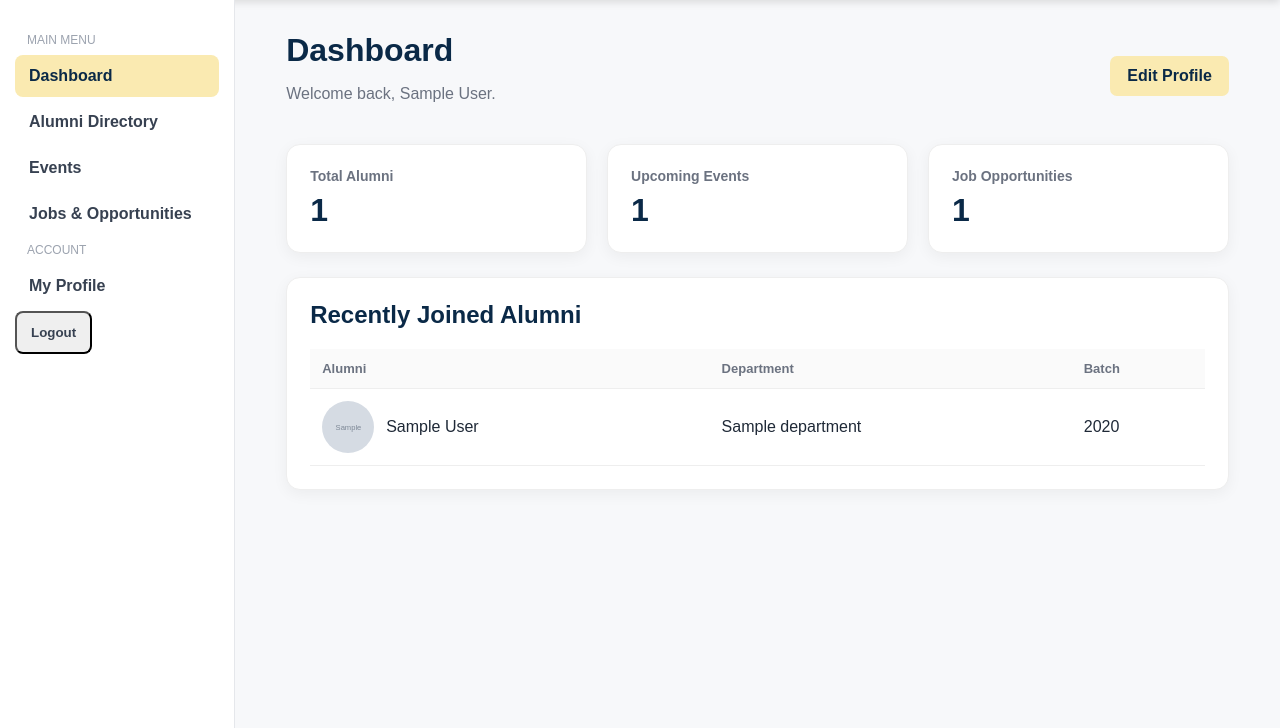
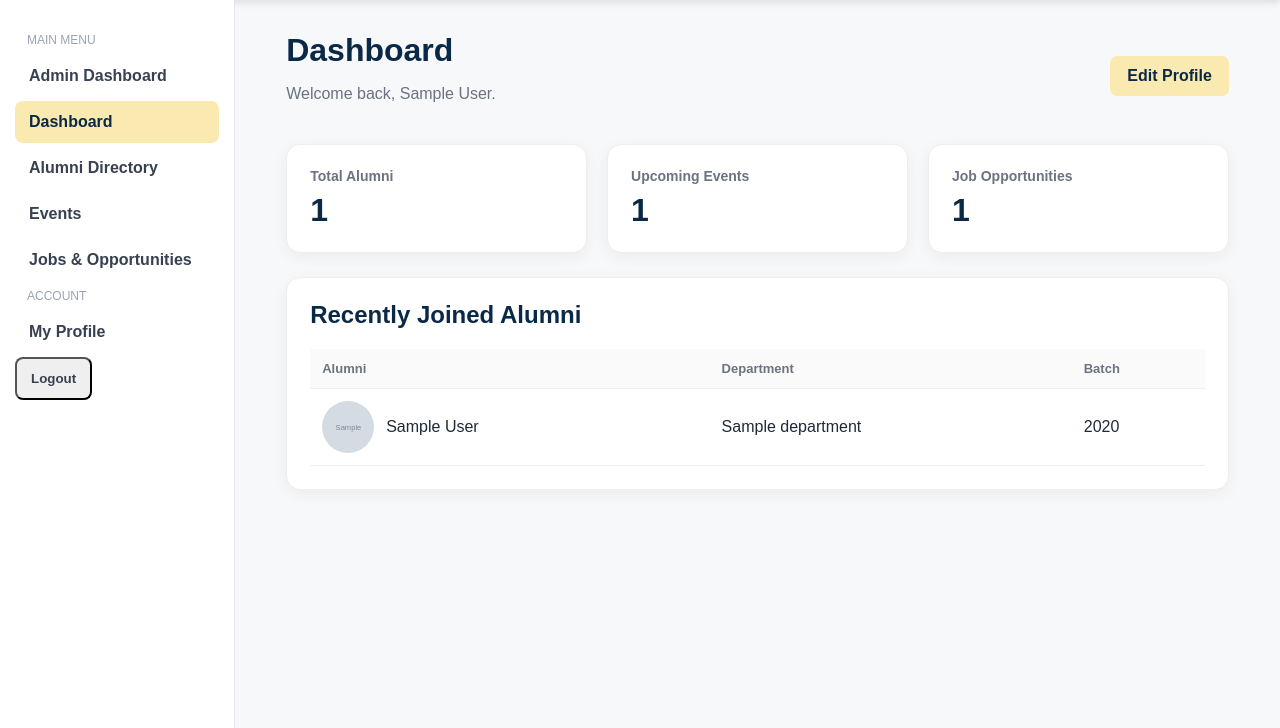
Before and after one commit to khadimhussainsoomro5055-hub/Alumni-Management-System, a Node project: template views/dashboard.ejs in a window 1280 px wide. Shown: the part 72-800 px from the top of the page. Run offline with Node 20 templates, Linux system fonts and the light colour scheme; the template is opened without the code that fills it: most values are stand-ins (such as "Sample title", 1, 10 or a date in 2020); grey boxes marked "Sample" are stand-in pictures.

Commit message:
Show admin dashboard link to administrators

```diff
--- a/views/dashboard.ejs
+++ b/views/dashboard.ejs
@@ -27,6 +27,7 @@
   <div class="layout">
     <aside class="sidebar">
       <div class="sidebar-title">Main Menu</div>
+      <% if (sessionUser && sessionUser.role === "admin") { %><a class="nav-item" href="/admin">Admin Dashboard</a><% } %>
       <a class="nav-item active" href="/dashboard">Dashboard</a>
       <a class="nav-item" href="/alumni">Alumni Directory</a>
       <a class="nav-item" href="/events">Events</a>
```
